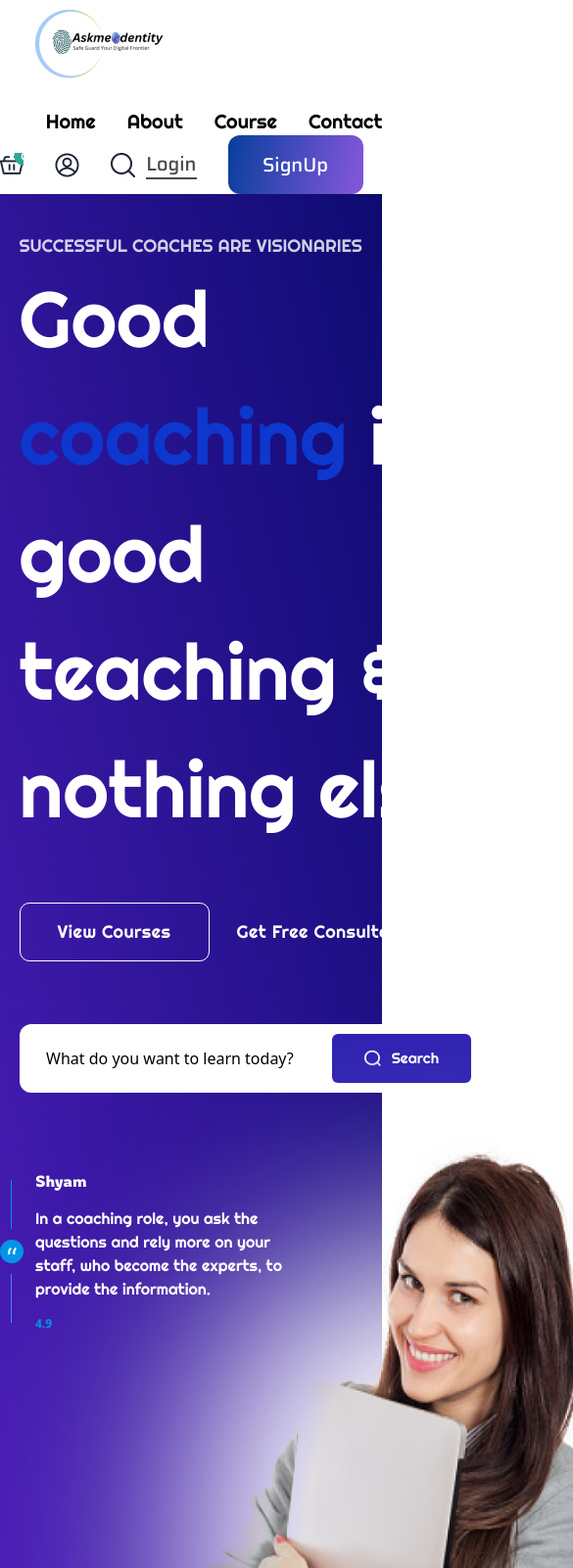
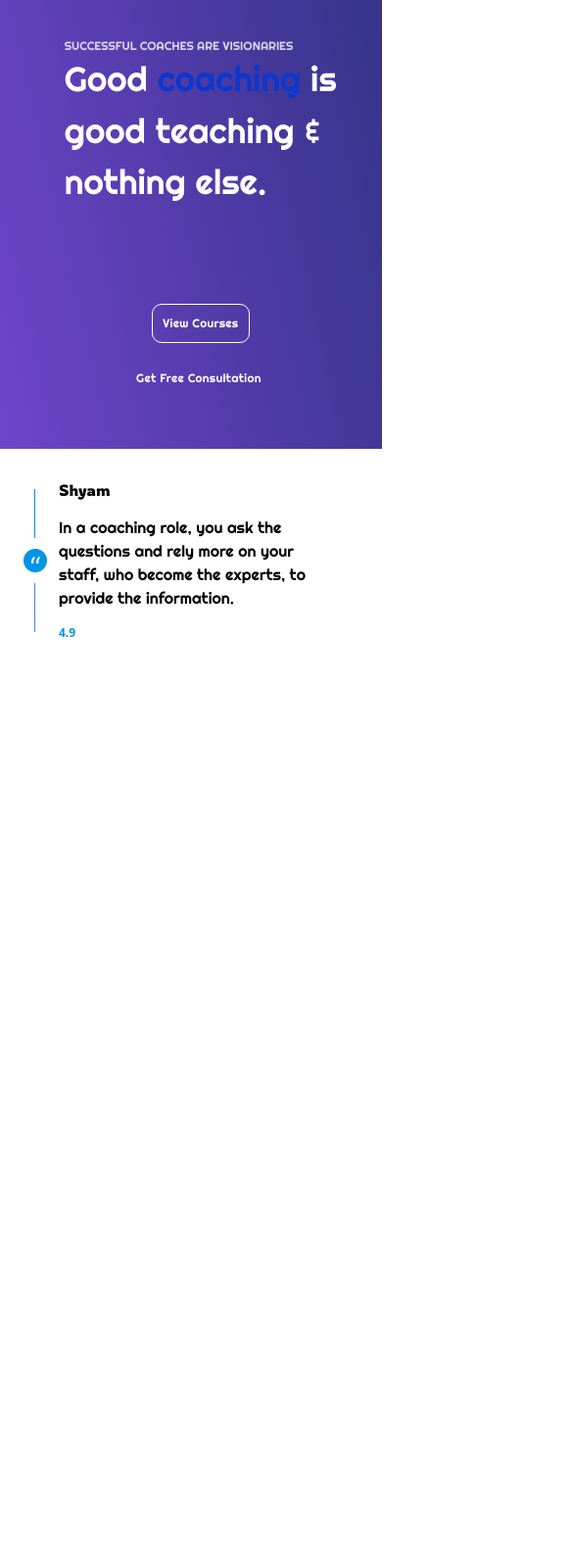
Before and after one commit to Prady555555/coachingCenterLandingPageUsingHtmlCssTaillwind, a plain HTML site: page index.html in a window 390 px wide. Shown: the top 1600 px of the page at 98% size, 585 px wide, since content can reach past the window. After the commit the page ends 844 px from the top, so only its background shows below. Drawn offline with nearby package versions, Linux system fonts and the light colour scheme.

Commit message:
24 date 12 pm commit

```diff
--- a/css/index.css
+++ b/css/index.css
@@ -52,6 +52,15 @@
     rgba(74, 22, 189, 0.8) 100%
   );
 }
+@media (max-width: 768px) {
+  .headerMainContainer {
+    background: linear-gradient(
+      257deg,
+      rgba(4, 1, 108, 0.8) 0.69%,
+      rgba(74, 22, 189, 0.8) 100%
+    );
+  }
+}
 .navBtn {
   background: linear-gradient(102deg, #083f9b 0%, #7f56d9 93.39%);
 }
--- a/index.html
+++ b/index.html
@@ -22,10 +22,9 @@
     </script>
   </head>
   <body>
-    <div class="coachingCenterContainer">
     <!-- navigationContainer -->
     <nav
-        class="navContainer w-full flex justify-between items-center flex-wrap"
+      class="navContainer w-full flex justify-between items-center flex-wrap max-md:hidden"
     >
       <div class="navLogoContainer">
         <img
@@ -48,16 +47,8 @@
           alt=""
           class="navSecondMiddle"
         />
-          <img
-            src="/public/images/navIcon3.png"
-            alt=""
-            class="navSecondMiddle"
-          />
-          <img
-            src="/public/images/navIcon4.png"
-            alt=""
-            class="navSecondMiddle"
-          />
+        <img src="/public/images/navIcon3.png" alt="" class="navSecondMiddle" />
+        <img src="/public/images/navIcon4.png" alt="" class="navSecondMiddle" />
       </div>
       <div class="mr-[5%] flex gap-8 items-center">
         <input
@@ -73,39 +64,41 @@
       </div>
     </nav>
     <!-- HeaderContainer -->
-      <header class="HeaderContainer">
+    <header class="HeaderContainer w-[100%]">
+      <div class="flex gap-[5%] pt-[10%] max-md:flex-col">
+        <div class="headerMainLeftContainer pl-[5%] max-md:mx-auto">
           <div
-          class="w-full headerMainContainer h-full flex gap-[5%] pt-[10%] flex-wrap"
-        >
-          <div class="headerMainLeftContainer pl-[5%]">
-            <div
-              class="text-white/80 text-lg font-normal righteous-regular uppercase"
+            class="text-white/80 text-lg font-normal righteous-regular uppercase max-md:text-xs max-lg:text-xs"
           >
             Successful coaches are visionaries
           </div>
-            <div class="text-white text-[80px] font-normal righteous-regular">
+          <div
+            class="text-white font-normal righteous-regular max-md:text-[35px] text-[80px] max-lg:text-[35px]"
+          >
             Good <span class="text-coachingTxt">coaching</span> is <br />
             good teaching & <br />
             nothing else.
           </div>
-            <div class="flex gap-7 mt-14 mb-16">
+          <div
+            class="flex gap-7 mt-14 mb-16 max-lg:flex-col max-lg:items-center max-lg:pt-[15%]"
+          >
             <input
               type="button"
               value="View Courses"
-                class="text-white text-lg font-normal righteous-regular tracking-wide w-[194px] h-[60px] border border-white rounded-[10px]"
+              class="text-white max-md:text-xs text-lg font-normal righteous-regular tracking-wide max-md:w-[100px] w-[194px] max-md:h-[40px] h-[60px] border border-white rounded-[10px]"
             />
             <input
               type="button"
               value="Get Free Consultation "
-                class="text-white text-lg font-normal righteous-regular tracking-wide"
+              class="text-white max-md:text-xs text-lg font-normal righteous-regular tracking-wide"
             />
           </div>
           <div
-              class="w-[489px] h-[70px] bg-white rounded-xl flex items-center gap-[8%] justify-center"
+            class="w-[489px] h-[70px] bg-white rounded-xl flex items-center gap-[8%] justify-center max-md:w-[300px] max-md:text-xs max-md:mx-auto max-md:gap-[4%] max-md:flex-col max-md:mb-10 max-md:justify-center max-lg:hidden"
           >
             <div class="">What do you want to learn today?</div>
             <div
-                class="flex items-center justify-center gap-2 w-[142.03px] h-[49.66px] bg-searchbtn rounded-md"
+              class="flex items-center justify-center gap-2 w-[110px] h-[49.66px] bg-searchbtn rounded-md max-md:text-xs max-md:h-[30px] max-md:my-1"
             >
               <img
                 src="./public/images/SearchTrans.png"
@@ -119,47 +112,57 @@
             </div>
           </div>
         </div>
-          <div class="headerMainRightContainer relative flex gap-4">
         <div
-              class="headerMainRightWord&ImgContainer flex absolute top-[10%] w-[290px] h-[158pxs] items-center gap-3"
+          class="headerMainRightContainer relative flex gap-4 max-md:flex-col"
         >
-              <img
-                src="./public/images/group-1000014970.png"
-                class="h-[146px]"
-              />
+          <div
+            class="headerMainRightWord&ImgContainer flex absolute top-[10%] w-[290px] h-[158pxs] items-center gap-3 max-md:my-8 max-md:mx-6"
+          >
+            <img src="./public/images/group-1000014970.png" class="h-[146px]" />
             <div class="headerMainRightWordContainer">
               <div
-                  class="rowdies-regular text-white text-base font-normal leading-tight"
+                class="rowdies-regular text-black text-base font-normal leading-tight"
               >
                 Shyam
               </div>
               <div
-                  class="righteous-regular text-white text-base font-normal leading-normal pt-4"
+                class="righteous-regular text-black text-base font-normal leading-normal pt-4 max-lg:z-10"
               >
-                  In a coaching role, you ask the <br />questions and rely more
-                  on your <br />staff, who become the experts, to <br />
+                In a coaching role, you ask the <br />questions and rely more on
+                your <br />staff, who become the experts, to <br />
                 provide the information.
               </div>
               <div class="text-xs font-bold text-RatingNumber pt-4">4.9</div>
             </div>
           </div>
-            <div class="headerMainRightImgContainer relative pl-[40%] pt-[30%]">
           <div
-                class="w-[500px] h-[650px] bg-white rounded-full blur-[100px]"
+            class="headerMainRightImgContainer relative pl-[40%] pt-[30%] max-md:hidden max-lg:pl-[45%] max-lg:pt-[55%] max-xl:pl-[0]"
+          >
+            <div
+              class="w-[500px] h-[650px] bg-white rounded-full blur-[100px] max-lg:w-[300px] max-lg:h-[400px]"
             ></div>
-              <div class="absolute bottom-[1%] right-[10%]">
+            <div class="absolute bottom-[1%] right-[10%] max-lg:right-[5%]">
               <img
-                  class="w-[500px] h-[900px] mix-blend-darken z-10"
+                class="w-[500px] h-[900px] mix-blend-darken z-10 max-lg:w-[300px] max-lg:h-[400px] max-xl:w-[300px] max-xl:h-[400px]"
                 src="./public/images/brunette-woman-hugging-laptop-1.png"
               />
             </div>
           </div>
         </div>
       </div>
-        <div class="HeaderContainerBottomUturn">
-          <div class="w-[313px] h-[359px] border-4 border-white rounded-tl-[]"></div>
+      <div
+        class="HeaderContainerBottomUturn relative max-md:hidden max-lg:hidden"
+      >
+        <div
+          class="w-[313px] h-[359px] border-2 border-gray-300 rounded-tl-[500px] rounded-tr-[500px] border-b-0 absolute bottom-[100%] left-[40%]"
+        ></div>
+        <div
+          class="w-[271px] h-[338px] border-2 border-gray-300 rounded-tl-[500px] rounded-tr-[500px] border-b-0 border-dotted absolute bottom-[100%] left-[41.5%]"
+        ></div>
+        <div
+          class="w-[225px] h-[318px] border-2 border-gray-300 rounded-tl-[500px] rounded-tr-[500px] border-b-0 bottom-[100%] left-[43%] absolute"
+        ></div>
       </div>
     </header>
-    </div>
   </body>
 </html>
```
Lines whose indentation alone changed are shown as unchanged.
